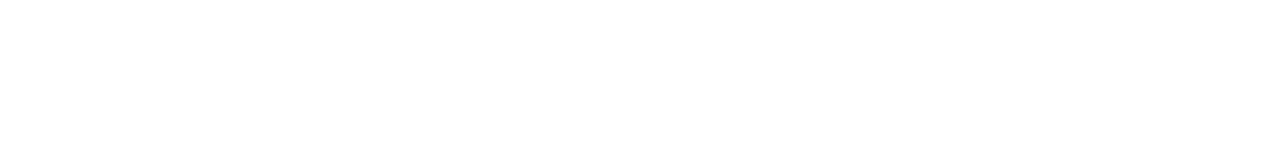
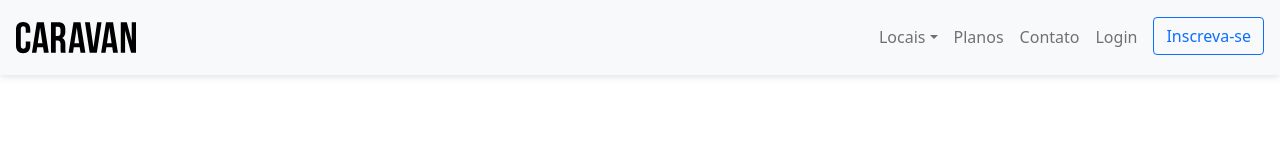
Before and after one commit to rasanf/caravan, a plain HTML site: page index.html in a window 1280 px wide. Drawn offline with Linux system fonts and the light colour scheme.

Commit message:
feat: add navbar

```diff
--- a/css/style.css
+++ b/css/style.css
@@ -0,0 +1,4 @@
+.box-shadow {
+    box-shadow: 0 2px 4px 0 rgba(0, 0, 0, .05),
+                0 4px 8px 0 rgba(0, 0, 0, .05);
+}
--- a/index.html
+++ b/index.html
@@ -14,6 +14,47 @@
 
 <body>
 
+    <nav class="navbar navbar-expand-md navbar-light bg-light fixed-top p-3 box-shadow">
+        <a href="index.html" class="navbar-brand">
+            <img src="/img/caravan.svg" alt="Logo da Caravan">
+        </a>
+
+        <button class="navbar-toggler" type="button" data-bs-toggle="collapse" data-bs-target="#navbarNav" aria-controls="navbarNav" aria-expanded="false" aria-label="Toggle navigation">
+        <span class="navbar-toggler-icon"></span>
+        </button>
+
+        <div class="collapse navbar-collapse" id="navbarNav">
+            <ul class="navbar-nav ms-auto">
+                <li class="nav-item dropdown">
+                    <a href="#" class="nav-link dropdown-toggle" role="button" id="dropdownMenuLink" data-bs-toggle="dropdown" aria-expanded="false">Locais</a>
+
+                    <ul class="dropdown-menu" aria-labelledby="dropdownMenuLink">
+                        <li><a class="dropdown-item" href="local.html">Califórnia</a></li>
+                        <li><a class="dropdown-item" href="local.html">Paris</a></li>
+                        <li><a class="dropdown-item" href="local.html">Dublin</a></li>
+                    </ul>
+                </li>
+
+                <li class="nav-item">
+                    <a href="planos.html" class="nav-link">Planos</a>
+                </li>
+
+                <li class="nav-item">
+                    <a href="contato.html" class="nav-link">Contato</a>
+                </li>
+
+                <li class="nav-item">
+                    <a href="#" class="nav-link">Login</a>
+                </li>
+
+                <li class="nav-item">
+                    <a href="inscricao.html" class="btn btn-outline-primary ms-md-2">Inscreva-se</a>
+                </li>
+            </ul>
+        </div>
+    </nav>
+
     <script src="/js/bootstrap.js"></script>
+    <script src="/js/app.js"></script>
 </body>
 </html>
--- /dev/null
+++ b/js/app.js
@@ -0,0 +1 @@
+app.js
```
Also changed, not shown: img/caravan.svg (added).
